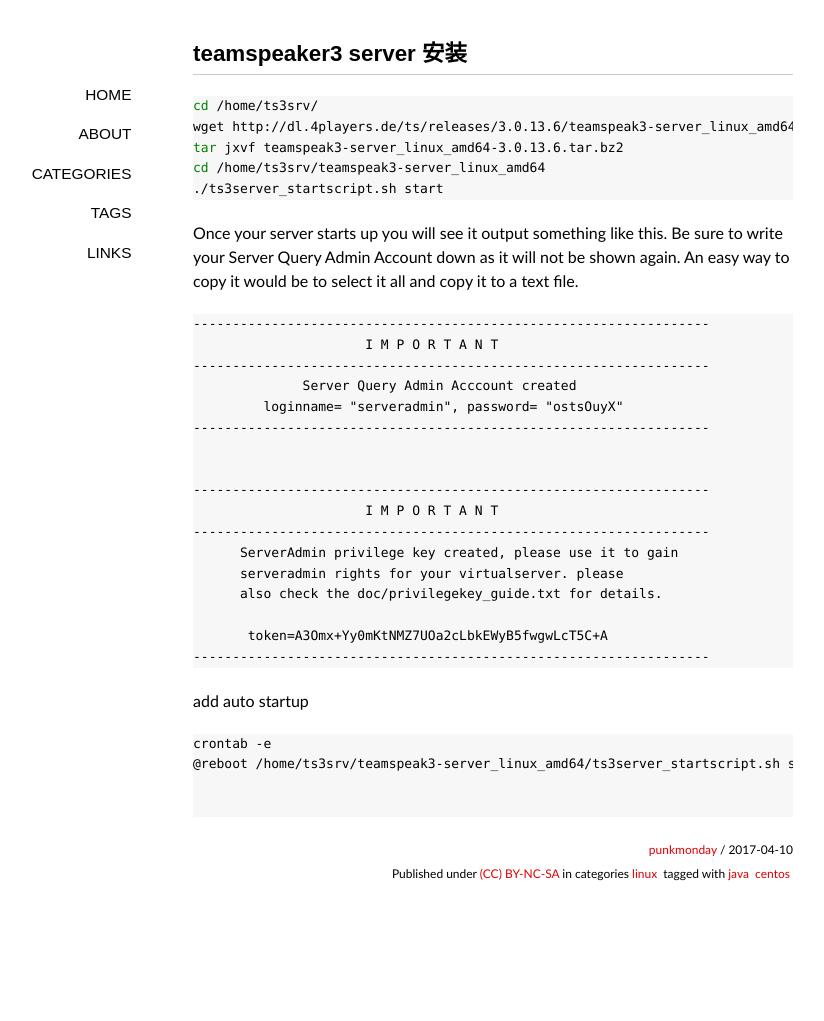
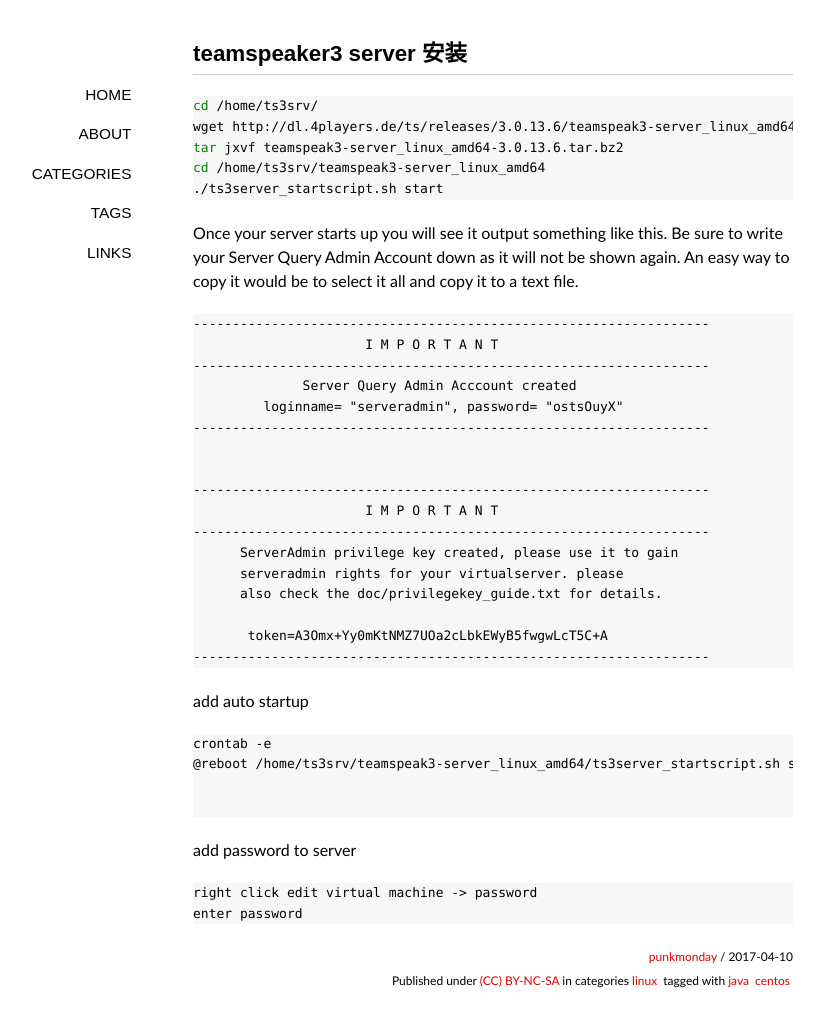
Before and after one commit to punkmonday/punkmonday.github.io, a Jekyll site: the page built from _posts/2017-04-10-TS3Server-install.md, in a window 1280 px wide. Shown: the whole page, without its empty margins (147-971 px from the left). Built offline with Jekyll 4.4.1, drawn with Linux system fonts in a browser that asks for light colours; some web fonts are replaced; comment, search, counter and statistics services are not loaded; before the commit the page ends 914 px from its top, so only the background shows below that.

Commit message:
Updated 2017-04-10-TS3Server-install.md

````diff
--- a/_posts/2017-04-10-TS3Server-install.md
+++ b/_posts/2017-04-10-TS3Server-install.md
@@ -46,3 +46,10 @@
 
 
 ```
+
+add password to server
+
+```
+right click edit virtual machine -> password
+enter password
+```
````
